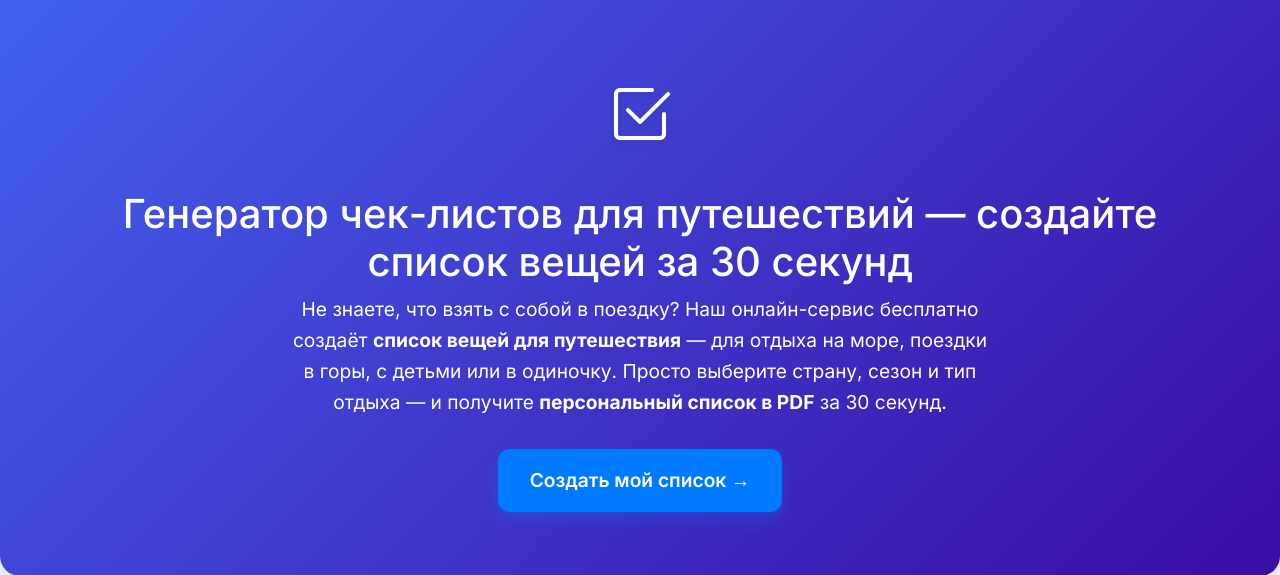
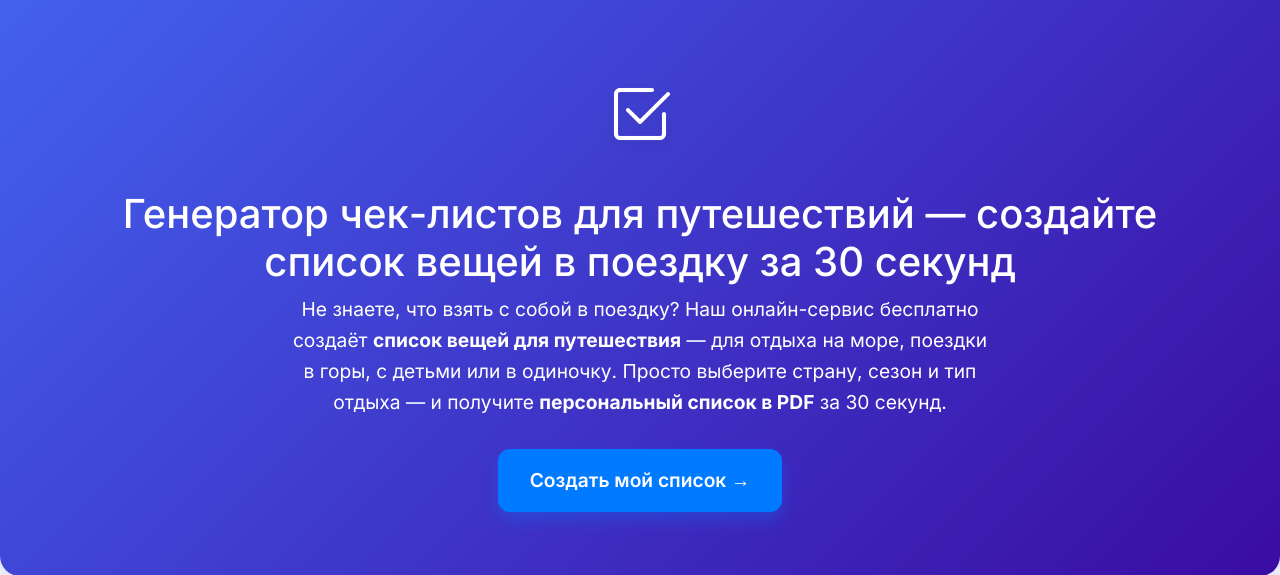
Before and after one commit to Infobest37/CheckListtTavel, a Flask app: page / in a window 1280 px wide. Shown: the top 575 px of the page. Run offline with Flask 2, Linux system fonts and the light colour scheme; parts of the project's set-up code (start-up, migrations or seed data) failed here and were passed over.

Commit message:
Initial commit

```diff
--- a/templates/index.html
+++ b/templates/index.html
@@ -368,7 +368,7 @@
       <div class="hero-icon animate__animated animate__fadeIn">
         <i class="bi bi-check2-square"></i>
       </div>
-      <h1 class="hero-title animate__animated animate__fadeInUp"><h1>Генератор чек-листов для путешествий — создайте список вещей за 30 секунд</h1>
+      <h1 class="hero-title animate__animated animate__fadeInUp"><h1>Генератор чек-листов для путешествий — создайте список вещей в поездку за 30 секунд</h1>
 </h1>
       <p class="hero-subtitle animate__animated animate__fadeInUp animate__delay-1s">
   Не знаете, что взять с собой в поездку? Наш онлайн-сервис бесплатно создаёт <strong>список вещей для путешествия</strong> — для отдыха на море, поездки в горы, с детьми или в одиночку. Просто выберите страну, сезон и тип отдыха — и получите <strong>персональный список в PDF</strong> за 30 секунд.
```
